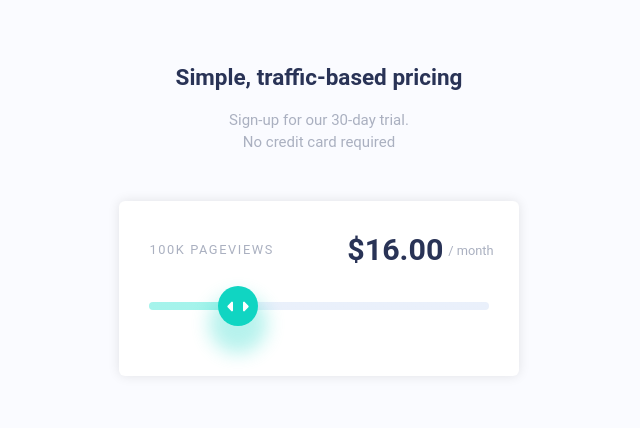
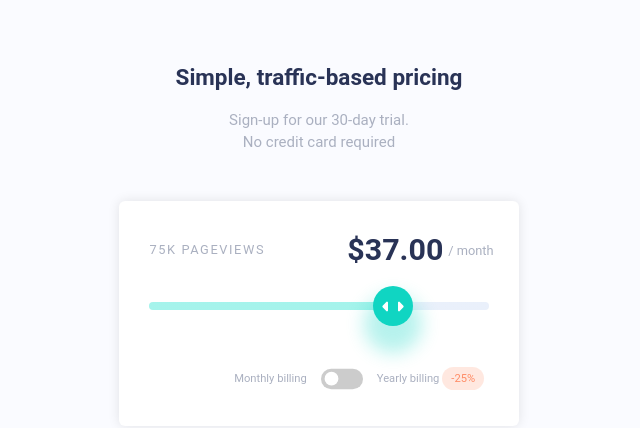
Before and after one commit to marsou001/interactive-pricing, a React (Create React App) app: page / in a window 1280 px wide. Shown: the top 428 px of the page, without its empty margins (321-961 px from the left). Built offline with nearby package versions, Linux system fonts and the light colour scheme; a web font is replaced by a local one.

Commit message:
feat: add state to PricingForm component

```diff
--- a/src/components/PricingForm/PricingForm.tsx
+++ b/src/components/PricingForm/PricingForm.tsx
@@ -1,5 +1,6 @@
 import { useState } from "react";
 import styled from "styled-components";
+import PricingFormCheckbox from "./PricingFormCheckbox/PricingFormCheckbox";
 import PricingFormSliderGrid from "./PricingFormSliderGrid/PricingFormSliderGrid";
 
 const PricingFormContainer = styled.section`
@@ -18,26 +19,30 @@ const PricingFormContainer = styled.section`
     }
 `;
 
-let thumbBackgroundColorOnFocus = "";
+let thumbBackgroundColorOnFocus: string;
 
-function PricingCard() {
-    const [price, setPrice] = useState("23");
+function PricingCard(): JSX.Element {
+    const [pageViews, setPageViews] = useState('75');
+    const [isYearly, setIsYearly] = useState(false);
 
     const handleChange = (e: React.ChangeEvent<HTMLInputElement>): void => {
         thumbBackgroundColorOnFocus =
-            e.target.valueAsNumber > parseInt(price)
+            e.target.valueAsNumber > parseInt(pageViews)
                 ? "hsl(174, 67%, 41%)"
                 : "hsl(174, 77%, 80%)";
-        setPrice(e.target.value);
+        setPageViews(e.target.value);
     };
+
+    const handleClick = (): void => setIsYearly(prevState => !prevState);
 
     return (
         <PricingFormContainer>
             <PricingFormSliderGrid
                 thumbBackgroundColorOnFocus={thumbBackgroundColorOnFocus}
-                price={price}
+                pageViews={pageViews}
                 handleChange={handleChange}
             />
+            <PricingFormCheckbox isYearly={isYearly} handleClick={handleClick} />
         </PricingFormContainer>
     );
 }
--- /dev/null
+++ b/src/components/PricingForm/PricingFormCheckbox/PricingFormCheckbox.tsx
@@ -0,0 +1,108 @@
+import styled, { createGlobalStyle } from "styled-components";
+
+interface PricingFormCheckboxProps {
+    isYearly: boolean;
+    handleClick: () => void;
+}
+
+const GlobalStyle = createGlobalStyle`
+    .checkbox-active {
+        background-color: #2196F3;
+        &::before {
+            left: 40px;
+        }
+    }
+`;
+
+const PricingFormCheckboxFlex = styled.div`
+    display: flex;
+    justify-content: flex-end;
+`;
+
+const PricingFormCheckboxContainer = styled.div`
+    font-size: 0.7rem;
+    display: flex;
+    align-items: center;
+    width: 90%;
+    @media screen and (min-width: 500px) {
+        width: 75%;
+    }
+`;
+
+const MonthlyBilling = styled.span``;
+
+const CheckboxLabel = styled.label`
+    position: relative;
+    display: inline-block;
+    width: 70px;
+    height: 34px;
+    transform: scale(0.6);
+`;
+const Input = styled.input`
+    opacity: 0;
+    width: 0;
+    height: 0;
+`;
+
+const CustomCheckbox = styled.div`
+    background-color: #ccc;
+    position: absolute;
+    cursor: pointer;
+    top: 0;
+    right: 0;
+    bottom: 0;
+    left: 0;
+    border-radius: 9999px;
+    transition-property: background-color;
+    transition-duration: 0.4s;
+    &::before {
+        content: "";
+        background-color: white;
+        position: absolute;
+        bottom: 6px;
+        left: 6px;
+        width: 23px;
+        height: 23px;
+        border-radius: 9999px;
+        transition-property: left;
+        transition-duration: 0.4s;
+    }
+`;
+
+const YearlyBilling = styled.span``;
+
+const Discount = styled.span`
+    color: hsla(15, 100%, 70%, 1);
+    background-color: hsla(15, 100%, 70%, 0.2);
+    display: inline-block;
+    padding: 5px 9px;
+    border-radius: 9999px;
+    transform: translateX(3px);
+`;
+
+function PricingFormCheckbox({
+    isYearly,
+    handleClick,
+}: PricingFormCheckboxProps): JSX.Element {
+    return (
+        <>
+            <GlobalStyle />
+            <PricingFormCheckboxFlex>
+                <PricingFormCheckboxContainer>
+                    <MonthlyBilling>Monthly billing</MonthlyBilling>
+                    <CheckboxLabel>
+                        <Input type="checkbox" />
+                        <CustomCheckbox
+                            onClick={handleClick}
+                            className={isYearly ? "checkbox-active" : ""}
+                        />
+                    </CheckboxLabel>
+                    <YearlyBilling>Yearly billing</YearlyBilling>
+                    <Discount>-25%</Discount>
+                </PricingFormCheckboxContainer>
+            </PricingFormCheckboxFlex>
+        </>
+    );
+}
+
+export default PricingFormCheckbox;
--- a/src/components/PricingForm/PricingFormSliderGrid/PricingFormSlider/PricingFormSlider.tsx
+++ b/src/components/PricingForm/PricingFormSliderGrid/PricingFormSlider/PricingFormSlider.tsx
@@ -2,7 +2,7 @@ import styled from "styled-components";
 import iconSlider from "../../../../images/icon-slider.svg";
 
 interface PriceSliderProps {
-    price: string;
+    pageViews: string;
     thumbBackgroundColorOnFocus: string;
 }
 
@@ -38,7 +38,7 @@ const PricingFormSliderContainer = styled.div`
 const PriceSlider = styled.input`
     ${sliderTrackStyle}
     background-image: ${(props: PriceSliderProps): string =>
-        `linear-gradient(to right, hsl(174, 77%, 80%), hsl(174, 77%, 80%) ${props.price}%, hsl(218, 67%, 95%) ${props.price}%, hsl(218, 67%, 95%))`};
+        `linear-gradient(to right, hsl(174, 77%, 80%), hsl(174, 77%, 80%) ${props.pageViews}%, hsl(218, 67%, 95%) ${props.pageViews}%, hsl(218, 67%, 95%))`};
     margin: 2.2rem 0;
     &::-webkit-slider-thumb {
         ${sliderThumbStyle}
@@ -61,12 +61,12 @@ const PriceSlider = styled.input`
     &::-moz-range-track {
         ${sliderTrackStyle}
         background-image: ${(props: PriceSliderProps): string =>
-            `linear-gradient(to right, hsl(174, 77%, 80%), hsl(174, 77%, 80%) ${props.price}%, hsl(218, 67%, 95%) ${props.price}%, hsl(218, 67%, 95%))`};
+            `linear-gradient(to right, hsl(174, 77%, 80%), hsl(174, 77%, 80%) ${props.pageViews}%, hsl(218, 67%, 95%) ${props.pageViews}%, hsl(218, 67%, 95%))`};
     }
 `;
 
 function PricingFormSlider({
-    price,
+    pageViews,
     thumbBackgroundColorOnFocus,
     handleChange,
 }: PricingFormSliderProps): JSX.Element {
@@ -75,12 +75,12 @@ function PricingFormSlider({
             <label>
                 <PriceSlider
                     type="range"
-                    min="0"
+                    min="1"
                     max="100"
-                    price={price}
+                    pageViews={pageViews}
                     thumbBackgroundColorOnFocus={thumbBackgroundColorOnFocus}
                     onChange={handleChange}
-                    value={price}
+                    value={pageViews}
                 />
             </label>
         </PricingFormSliderContainer>
--- a/src/components/PricingForm/PricingFormSliderGrid/PricingFormSliderGrid.tsx
+++ b/src/components/PricingForm/PricingFormSliderGrid/PricingFormSliderGrid.tsx
@@ -5,7 +5,7 @@ import PricingFormSliderGridPrice from "./PricingFormSliderGridPrice/PricingForm
 
 interface PricingFormSliderGridProps {
     thumbBackgroundColorOnFocus: string;
-    price: string;
+    pageViews: string;
     handleChange: (e: React.ChangeEvent<HTMLInputElement>) => void;
 }
 
@@ -15,6 +15,7 @@ const PricingFormSliderGridContainer = styled.div`
         "PageViews"
         "Slider"
         "Price";
+    margin-bottom: 1rem;
     @media screen and (min-width: 500px) {
         grid-template-areas:
             "PageViews Price"
@@ -25,19 +26,23 @@ const PricingFormSliderGridContainer = styled.div`
 
 function PricingFormSliderGrid({
     thumbBackgroundColorOnFocus,
-    price,
+    pageViews,
     handleChange,
-}: PricingFormSliderGridProps) {
+}: PricingFormSliderGridProps): JSX.Element {
+    const price: string = Math.floor(parseInt(pageViews) / 2).toFixed(2);
+
     return (
         <PricingFormSliderGridContainer>
-            <PricingFormSliderGridPageViews>100k pageviews</PricingFormSliderGridPageViews>
+            <PricingFormSliderGridPageViews>
+                {pageViews}k pageviews
+            </PricingFormSliderGridPageViews>
             <PricingFormSlider
-                price={price}
+                pageViews={pageViews}
                 thumbBackgroundColorOnFocus={thumbBackgroundColorOnFocus}
                 handleChange={handleChange}
             />
             <PricingFormSliderGridPrice>
-                <span className="price">$16.00</span>
+                <span className="price">${price}</span>
                 <span className="period"> / month</span>
             </PricingFormSliderGridPrice>
         </PricingFormSliderGridContainer>
```
